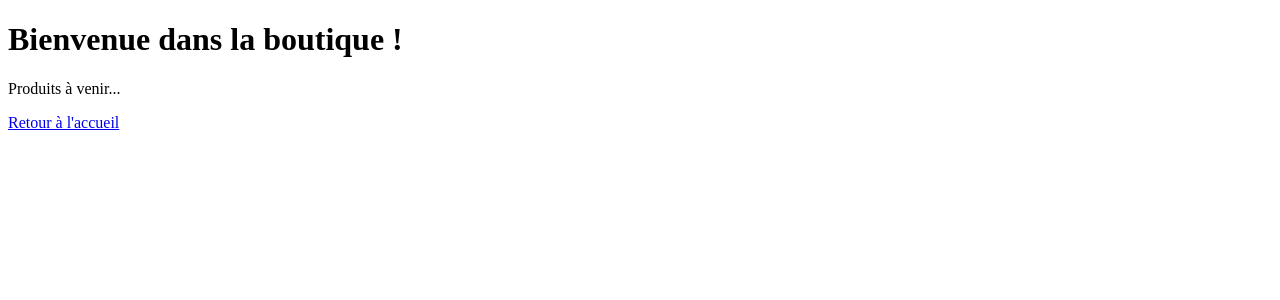
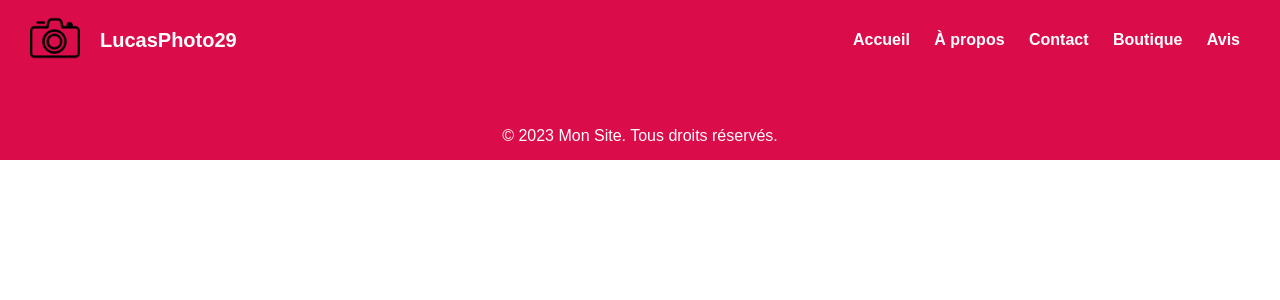
Before and after one commit to MathisV0512/Test, a Flask app: page /boutique in a window 1280 px wide. Shown: the top 300 px of the page. Run offline with Flask 3, Linux system fonts and the light colour scheme.

Commit message:
Update boutique.html

```diff
--- a/templates/boutique.html
+++ b/templates/boutique.html
@@ -2,11 +2,27 @@
 <html lang="fr">
 <head>
     <meta charset="UTF-8">
-    <title>Boutique</title>
+    <meta http-equiv="X-UA-Compatible" content="IE=edge">
+    <meta name="viewport" content="width=device-width, initial-scale=1.0">
+    <link rel="stylesheet" href="{{ url_for('static', filename='css/style.css') }}">
+    <script src="{{ url_for('static', filename='js/app.js') }}"></script>
+    <title>LucasPhoto29</title>
 </head>
 <body>
-    <h1>Bienvenue dans la boutique !</h1>
-    <p>Produits à venir...</p>
-    <a href="{{ url_for('index') }}">Retour à l'accueil</a>
+    <header>
+        <a href="/"><img src="{{ url_for('static', filename='img/logo.png') }}" alt="logo"></a>
+        <a href="/">LucasPhoto29</a>
+        <ul>
+            <li><a href="#accueil">Accueil</a></li>
+            <li><a href="#about">À propos</a></li>
+            <li><a href="#contact">Contact</a></li>
+            <li><a href="{{ url_for('boutique') }}">Boutique</a></li>
+            <li><a href="#commentaires">Avis</a></li>
+        </ul>
+    </header>
+
+    <footer>
+        <p>© 2023 Mon Site. Tous droits réservés.</p>
+    </footer>
 </body>
 </html>
```
